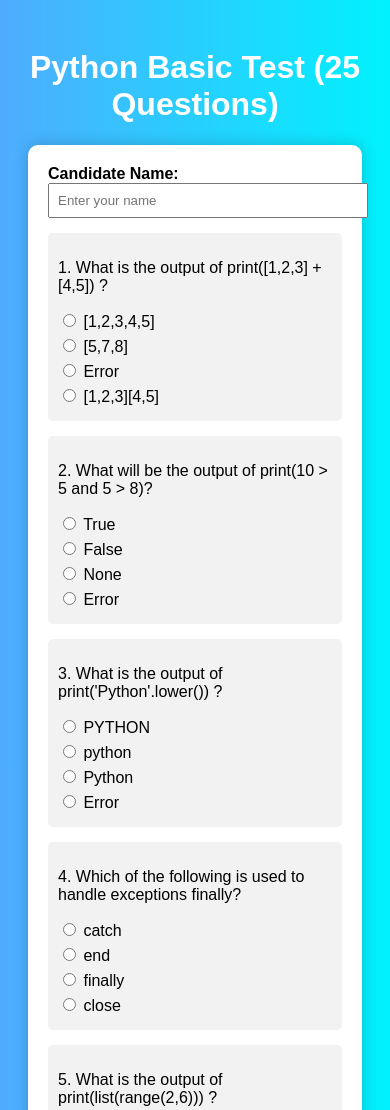
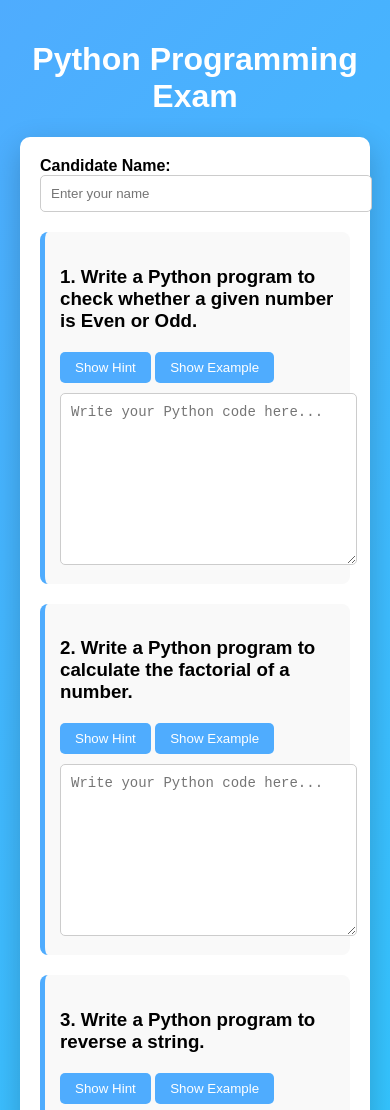
Before and after one commit to vinaykrishnasanka/Exam, a plain HTML site: page index.html in a window 390 px wide. Shown: the top 1110 px of the page. Drawn offline with Linux system fonts and the light colour scheme.

Commit message:
Refactor HTML structure for Python exam interface

```diff
--- a/index.html
+++ b/index.html
@@ -1,242 +1,221 @@
 <!DOCTYPE html>
 <html>
 <head>
-    <title>Python Online Test</title>
-
-    <script src="https://cdnjs.cloudflare.com/ajax/libs/xlsx/0.18.5/xlsx.full.min.js"></script>
+    <title>Python Programming Exam</title>
+    <meta name="viewport" content="width=device-width, initial-scale=1.0">
 
 <style>
 body {
     font-family: Arial, sans-serif;
-            background: linear-gradient(to right, #4facfe, #00f2fe);
-            padding: 20px;
+    background: linear-gradient(135deg,#4facfe,#00f2fe);
+    margin:0;
+    padding:20px;
 }
 
 h1 {
-            text-align: center;
-            color: white;
+    text-align:center;
+    color:white;
 }
 
-        .quiz-container {
-            background: white;
-            padding: 20px;
-            border-radius: 10px;
-            max-width: 900px;
-            margin: auto;
-            box-shadow: 0 0 15px rgba(0,0,0,0.2);
+.container {
+    max-width:1000px;
+    margin:auto;
+    background:white;
+    padding:20px;
+    border-radius:10px;
+    box-shadow:0 10px 30px rgba(0,0,0,0.2);
 }
 
-        .question {
-            margin-bottom: 15px;
-            padding: 10px;
-            border-radius: 5px;
-            background: #f2f2f2;
+input[type="text"]{
+    width:100%;
+    padding:10px;
+    margin-bottom:20px;
+    border-radius:5px;
+    border:1px solid #ccc;
 }
 
-        .options label {
-            display: block;
-            margin: 5px 0;
-            cursor: pointer;
+.question-card{
+    background:#f9f9f9;
+    padding:15px;
+    margin-bottom:20px;
+    border-radius:8px;
+    border-left:5px solid #4facfe;
 }
 
-        button {
-            background: #4CAF50;
-            color: white;
-            padding: 10px 20px;
-            border: none;
-            border-radius: 5px;
-            cursor: pointer;
-            font-size: 16px;
+.question-card h3{
+    margin-bottom:10px;
 }
 
-        button:hover {
-            background: #45a049;
+textarea{
+    width:100%;
+    height:150px;
+    margin-top:10px;
+    padding:10px;
+    font-family:monospace;
+    font-size:14px;
+    border-radius:5px;
+    border:1px solid #ccc;
+    resize:vertical;
 }
 
-        #result {
-            margin-top: 20px;
-            padding: 15px;
-            border-radius: 5px;
-            font-weight: bold;
+button{
+    padding:8px 15px;
+    margin-top:10px;
+    border:none;
+    border-radius:5px;
+    cursor:pointer;
+    background:#4facfe;
+    color:white;
+    transition:0.3s;
 }
 
-        .correct { color: green; }
-        .wrong { color: red; }
+button:hover{
+    background:#0077ff;
+}
 
-        input[type="text"]{
-            padding:8px;
-            width:300px;
-            margin-bottom:15px;
+.hidden{
+    display:none;
 }
+
+.submit-btn{
+    width:100%;
+    padding:12px;
+    font-size:16px;
+    background:#28a745;
+}
+
+.submit-btn:hover{
+    background:#1e7e34;
+}
+
 </style>
 </head>
 <body>
 
-<h1>Python Basic Test (25 Questions)</h1>
+<h1>Python Programming Exam</h1>
 
-<div class="quiz-container">
+<div class="container">
 
-    <label><b>Candidate Name:</b></label><br>
-    <input type="text" id="studentName" placeholder="Enter your name"><br>
+    <label><b>Candidate Name:</b></label>
+    <input type="text" id="studentName" placeholder="Enter your name">
 
-    <form id="quizForm"></form>
-    <button onclick="submitQuiz()">Submit Test</button>
-    <div id="result"></div>
+    <div id="questionsContainer"></div>
+
+    <button class="submit-btn" onclick="submitExam()">Submit Exam</button>
+
 </div>
 
 <script>
 
-const questions = [
-    {q:"1. What is the output of print([1,2,3] + [4,5]) ?",
-     options:["[1,2,3,4,5]","[5,7,8]","Error","[1,2,3][4,5]"], answer:0},
+const programmingQuestions = [
 
-    {q:"2. What will be the output of print(10 > 5 and 5 > 8)?",
-     options:["True","False","None","Error"], answer:1},
+{
+q: "1. Write a Python program to check whether a given number is Even or Odd.",
+hint: "Use input(), convert to int, and use modulus operator (%)",
+sample: "Input: 7\nOutput: Odd"
+},
 
-    {q:"3. What is the output of print('Python'.lower()) ?",
-     options:["PYTHON","python","Python","Error"], answer:1},
+{
+q: "2. Write a Python program to calculate the factorial of a number.",
+hint: "Use loop (for/while). Initialize result = 1 and multiply till n.",
+sample: "Input: 5\nOutput: 120"
+},
 
-    {q:"4. Which of the following is used to handle exceptions finally?",
-     options:["catch","end","finally","close"], answer:2},
+{
+q: "3. Write a Python program to reverse a string.",
+hint: "Use slicing [::-1] or loop from last index.",
+sample: "Input: Python\nOutput: nohtyP"
+},
 
-    {q:"5. What is the output of print(list(range(2,6))) ?",
-     options:["[2,3,4,5]","[2,3,4,5,6]","[1,2,3,4,5]","range(2,6)"], answer:0},
+{
+q: "4. Write a Python program to count number of vowels in a string.",
+hint: "Check each character in 'aeiouAEIOU'. Use a counter.",
+sample: "Input: Hello\nOutput: 2"
+},
 
-    {q:"6. What will print(type({})) output?",
-     options:["<class 'set'>","<class 'dict'>","<class 'list'>","Error"], answer:1},
+{
+q: "5. Write a Python program to find the largest number in a list.",
+hint: "Use loop comparison or max() function.",
+sample: "Input: [4, 7, 1, 9]\nOutput: 9"
+},
 
-    {q:"7. What is the output of print(5 == 5.0)?",
-     options:["True","False","Error","None"], answer:0},
+{
+q: "6. Write a Python program to print first n terms of Fibonacci series.",
+hint: "First two numbers: 0 and 1. Next = sum of previous two.",
+sample: "Input: 5\nOutput: 0 1 1 2 3"
+},
 
-    {q:"8. Which method is used to convert all characters to uppercase?",
-     options:["upper()","capitalize()","title()","case()"], answer:0},
+{
+q: "7. Write a Python program to check whether a number is Prime or not.",
+hint: "Check divisibility from 2 to n-1. Use a flag variable.",
+sample: "Input: 7\nOutput: Prime"
+},
 
-    {q:"9. What is the output of print(len([1,[2,3],4])) ?",
-     options:["4","3","2","Error"], answer:1},
+{
+q: "8. Write a Python program to count number of words in a sentence.",
+hint: "Use split() method and find length.",
+sample: "Input: Hello world Python\nOutput: 3"
+},
 
-    {q:"10. What will print(3 * 2 ** 2) output?",
-     options:["36","12","24","18"], answer:1},
+{
+q: "9. Write a Python program to remove duplicate elements from a list.",
+hint: "Convert list to set() or use new list and loop.",
+sample: "Input: [1,2,2,3,4,4]\nOutput: [1,2,3,4]"
+},
 
-    {q:"11. Which of the following creates a set?",
-     options:["{1,2,3}","[1,2,3]","(1,2,3)","{'1':'a'}"], answer:0},
+{
+q: "10. Write a Python program to find the sum of digits of a number.",
+hint: "Use % 10 and // 10 or convert to string.",
+sample: "Input: 1234\nOutput: 10"
+}
 
-    {q:"12. What is the output of print('abc' * 0)?",
-     options:["abc","0","''","Error"], answer:2},
-
-    {q:"13. Which keyword is used to create an anonymous function?",
-     options:["def","lambda","func","anon"], answer:1},
-
-    {q:"14. What will print(bool([ ])) output?",
-     options:["True","False","None","Error"], answer:1},
-
-    {q:"15. What is the output of print(7 // 3)?",
-     options:["2.33","2","3","1"], answer:1},
-
-    {q:"16. What does dict.keys() return?",
-     options:["Values","Keys","Items","Dictionary object"], answer:1},
-
-    {q:"17. What is the output of print(4 in [1,2,3,4]) ?",
-     options:["True","False","None","Error"], answer:0},
-
-    {q:"18. What will print('Hello'[::-1]) output?",
-     options:["Hello","olleH","Error","None"], answer:1},
-
-    {q:"19. Which function returns the maximum value?",
-     options:["top()","high()","max()","greatest()"], answer:2},
-
-    {q:"20. What is the output of print(2 != 3)?",
-     options:["True","False","None","Error"], answer:0},
-
-    {q:"21. What does list.append() return?",
-     options:["New list","None","Element","True"], answer:1},
-
-    {q:"22. What is the output of print(type(True)) ?",
-     options:["<class 'bool'>","<class 'int'>","bool","Error"], answer:0},
-
-    {q:"23. What is the output of print({1,2,3} & {2,3,4}) ?",
-     options:["{2,3}","{1,4}","{1,2,3,4}","Error"], answer:0},
-
-    {q:"24. What will print('5' + '5') output?",
-     options:["10","55","Error","5 5"], answer:1},
-
-    {q:"25. Which method removes and returns last element of list?",
-     options:["remove()","pop()","delete()","discard()"], answer:1}
 ];
 
+const container = document.getElementById("questionsContainer");
 
-const quizForm = document.getElementById("quizForm");
+programmingQuestions.forEach((item, index) => {
 
-questions.forEach((item, index) => {
-    let div = document.createElement("div");
-    div.className = "question";
-    div.innerHTML = `<p>${item.q}</p>`;
+    const div = document.createElement("div");
+    div.className = "question-card";
 
-    item.options.forEach((opt, i) => {
-        div.innerHTML += `
-            <div class="options">
-                <label>
-                    <input type="radio" name="q${index}" value="${i}"> ${opt}
-                </label>
-            </div>
+    div.innerHTML = `
+        <h3>${item.q}</h3>
+
+        <button onclick="toggleHint(${index})">Show Hint</button>
+        <p id="hint${index}" class="hidden"><b>Hint:</b> ${item.hint}</p>
+
+        <button onclick="toggleSample(${index})">Show Example</button>
+        <pre id="sample${index}" class="hidden"><b>Example:</b>\n${item.sample}</pre>
+
+        <textarea id="answer${index}" placeholder="Write your Python code here..."></textarea>
     `;
+
+    container.appendChild(div);
 });
 
-    quizForm.appendChild(div);
-});
+function toggleHint(index){
+    document.getElementById("hint"+index).classList.toggle("hidden");
+}
 
-function submitQuiz() {
+function toggleSample(index){
+    document.getElementById("sample"+index).classList.toggle("hidden");
+}
+
+function submitExam(){
 
     const name = document.getElementById("studentName").value.trim();
 
     if(name === ""){
-        alert("⚠ Please enter candidate name.");
+        alert("Please enter your name before submitting.");
         return;
     }
 
-    // Check if all questions answered
-    for(let i=0;i<questions.length;i++){
-        let selected = document.querySelector(`input[name="q${i}"]:checked`);
-        if(!selected){
-            alert("⚠ Please answer all 25 questions before submitting.");
+    if(!confirm("Are you sure you want to submit the exam?")){
         return;
     }
-    }
 
-    let score = 0;
-    let resultHTML = "";
+    alert("Exam submitted successfully!\n\n(Note: Code evaluation not enabled yet.)");
 
-    questions.forEach((item, index) => {
-        let selected = document.querySelector(`input[name="q${index}"]:checked`);
-        if(parseInt(selected.value) === item.answer) {
-            score++;
-            resultHTML += `<p class="correct">Q${index+1}: Correct</p>`;
-        } else {
-            resultHTML += `<p class="wrong">Q${index+1}: Wrong (Correct Answer: ${item.options[item.answer]})</p>`;
-        }
-    });
-
-    resultHTML = `<h3>Your Score: ${score}/25</h3>` + resultHTML;
-    document.getElementById("result").innerHTML = resultHTML;
-
-    saveToExcel(name, score);
-}
-
-function saveToExcel(name, score){
-
-    const now = new Date();
-    const data = [
-        ["Candidate Name", name],
-        ["Date", now.toLocaleDateString()],
-        ["Time", now.toLocaleTimeString()],
-        ["Score", score],
-        ["Percentage", (score/25)*100 + "%"]
-    ];
-
-    const worksheet = XLSX.utils.aoa_to_sheet(data);
-    const workbook = XLSX.utils.book_new();
-    XLSX.utils.book_append_sheet(workbook, worksheet, "Result");
-
-    XLSX.writeFile(workbook, "Python_Test_Result.xlsx");
 }
 
 </script>
```
Lines whose indentation alone changed are shown as unchanged.
